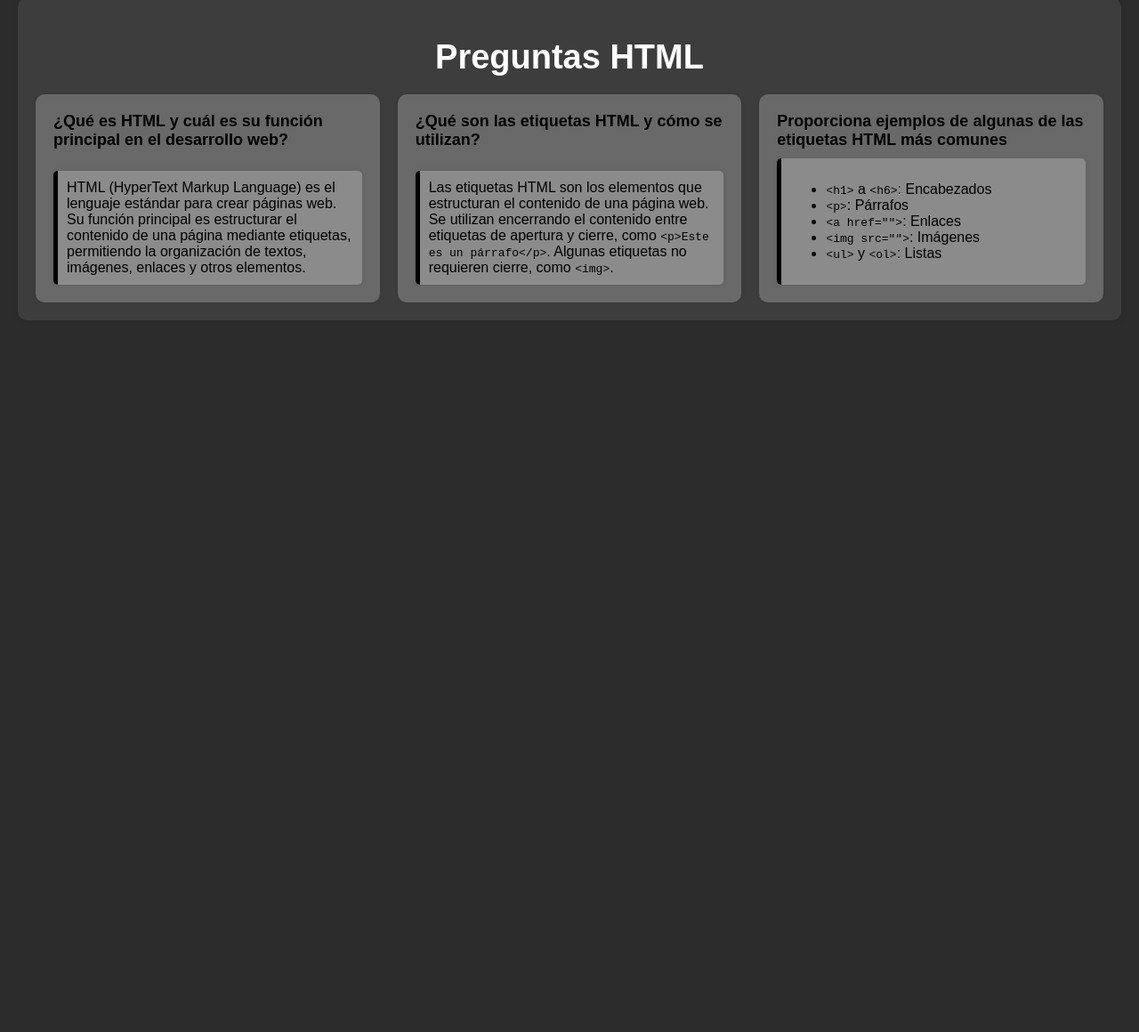
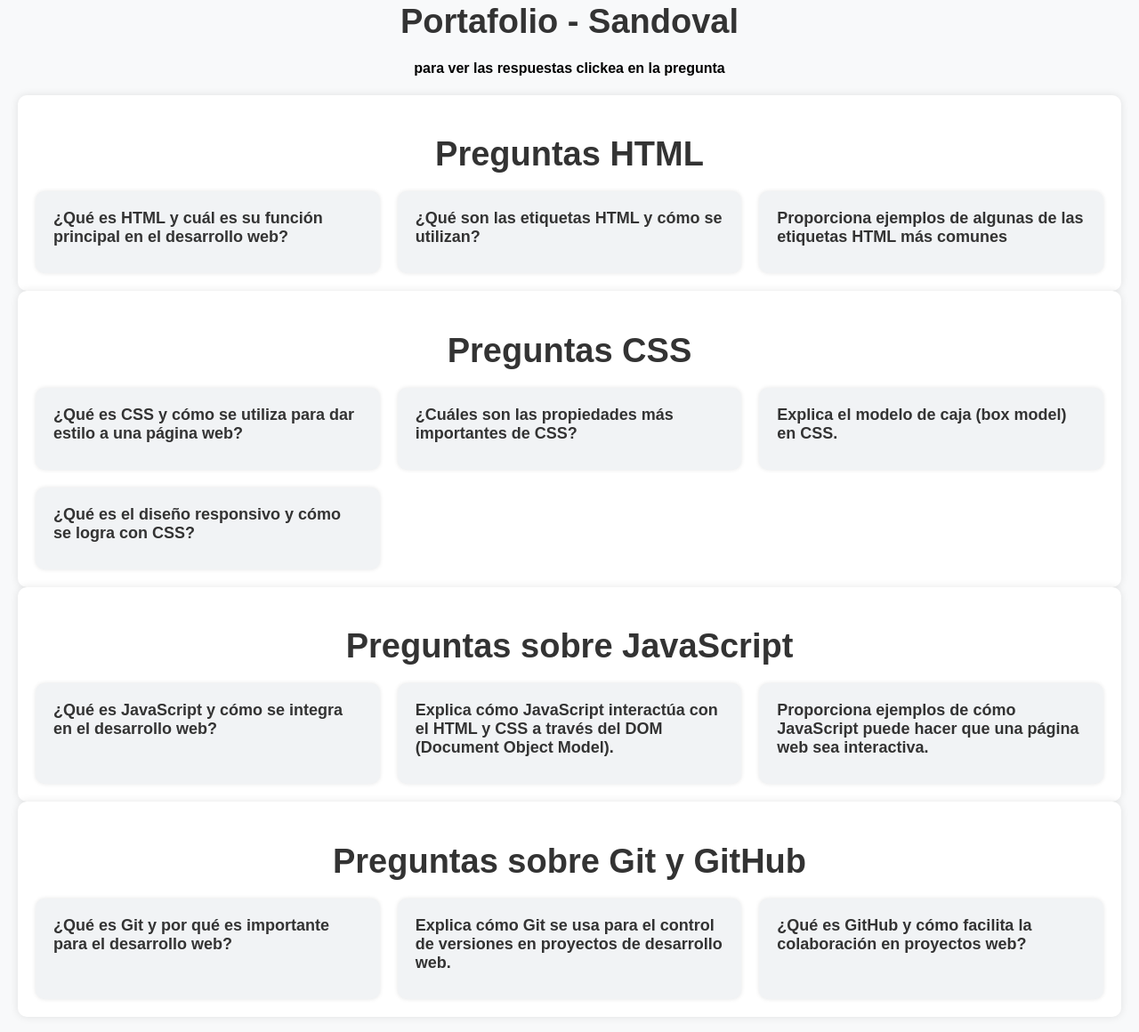
Before and after one commit to Sandoval0315/RepasoPaginasWebs--Sandoval, a plain HTML site: page index.html in a window 1280 px wide. Shown: the part 22-1182 px from the top of the page at 89% size. Before the commit the page ends 800 px from the top, so only its background shows below. Drawn offline with Linux system fonts and the light colour scheme.

Commit message:
termine el portafolio

```diff
--- a/index.html
+++ b/index.html
@@ -5,18 +5,17 @@
     <meta charset="UTF-8">
     <meta name="viewport" content="width=device-width, initial-scale=1.0">
     <title>Pagina Web</title>
-    <link rel="stylesheet" href="js/js.js">
     <style>
 body {
     font-family: Arial, sans-serif;
-            background-color: #2c2c2c;
+    background-color: #f8f9fa;
     margin: 20px;
 }
 
 .contenido {
     max-width: 1200px;
     margin: auto;
-            background: #3d3d3d;
+    background: #ffffff;
     padding: 20px;
     border-radius: 10px;
     box-shadow: 0 0 10px rgba(0, 0, 0, 0.1);
@@ -24,7 +23,7 @@
 
 h1 {
     text-align: center;
-            color: #ffffff;
+    color: #333333;
     font-size: 38px;
     margin-bottom: 20px;
 }
@@ -36,43 +35,54 @@
 }
 
 .tarjeta {
-            background: #696969;
+    background: #f1f3f5;
     padding: 20px;
     border-radius: 10px;
     box-shadow: 0 0 5px rgba(0, 0, 0, 0.1);
     display: flex;
     flex-direction: column;
     justify-content: space-between;
+    transition: all 0.3s ease-in-out;
 }
 
 .pregunta {
     font-weight: bold;
     font-size: 18px;
     margin-bottom: 10px;
+    color: #333333;
 }
 
 .respuesta {
-            background: #8b8b8b;
-            padding: 10px;
-            border-radius: 5px;
-            border-left: 5px solid #000000;
-            box-shadow: 0 0 5px rgba(0, 0, 0, 0.1);
+    max-height: 0;
+    overflow: hidden;
+    transition: max-height 0.4s ease-in-out;
 }
 
+.respuesta.activa {
+    padding: 10px;
+    border-left: 5px solid #007bff;
+}
+
+
+
+
 .tarjeta:hover {
-            background: #dfe6ee;
+    background: #dee2e6;
     transform: translateY(-5px);
-            transition: all 0.3s ease-in-out;
-
 }
 
 .pregunta {
     transition: transform 0.2s ease-out;
 }
+h4{
+text-align: center;}
+
     </style>
 </head>
 
 <body>
+    <h1 class="Titulo">Portafolio - Sandoval</h1>
+    <h4>para ver las respuestas clickea en la pregunta</h4>
     <div class="contenido">
         <h1>Preguntas HTML</h1>
         <div class="cuadro">
@@ -106,6 +116,91 @@
             </div>
         </div>
     </div>
+
+    <div class="contenido">
+        <h1>Preguntas CSS</h1>
+        <div class="cuadro">
+            <div class="tarjeta">
+                <div class="pregunta">¿Qué es CSS y cómo se utiliza para dar estilo a una página web?</div>
+                <div class="respuesta">CSS (Cascading Style Sheets) es un lenguaje de estilos que se usa para dar diseño y formato a una página web mediante reglas que afectan la apariencia de los elementos HTML.</div>
+            </div>
+            <div class="tarjeta">
+                <div class="pregunta">¿Cuáles son las propiedades más importantes de CSS?</div>
+                <div class="respuesta">Las propiedades más importantes de CSS incluyen color, font-size, margin, padding, display, position, width y height.</div>
+            </div>
+            <div class="tarjeta">
+                <div class="pregunta">Explica el modelo de caja (box model) en CSS.</div>
+                <div class="respuesta">
+                    El modelo de caja en CSS representa cómo los elementos HTML se estructuran en rectángulos con content, padding, border y margin.
+                </div>
+            </div>
+            <div class="tarjeta">
+                <div class="pregunta">¿Qué es el diseño responsivo y cómo se logra con CSS?</div>
+                <div class="respuesta">
+                    El diseño responsivo permite que una web se adapte a diferentes tamaños de pantalla y se logra con media queries, flexbox, grid y unidades relativas como % y rem.
+                </div>
+            </div>
+        </div>
+    </div>
+
+    <div class="contenido">
+        <h1>Preguntas sobre JavaScript</h1>
+        <div class="cuadro">
+            <div class="tarjeta">
+                <div class="pregunta">¿Qué es JavaScript y cómo se integra en el desarrollo web?</div>
+                <div class="respuesta">
+                    JavaScript es un lenguaje de programación que permite agregar interactividad a las páginas web. Se integra en el desarrollo web mediante scripts que pueden estar dentro del HTML (en etiquetas &lt;script&gt;) o en archivos externos.
+                </div>
+            </div>
+            <div class="tarjeta">
+                <div class="pregunta">Explica cómo JavaScript interactúa con el HTML y CSS a través del DOM (Document Object Model).</div>
+                <div class="respuesta">
+                    JavaScript interactúa con HTML y CSS a través del DOM (Document Object Model), que representa la estructura de la página web como un árbol de nodos. Con JavaScript, se pueden modificar los elementos, cambiar estilos, agregar o eliminar contenido dinámicamente.
+                </div>
+            </div>
+            <div class="tarjeta">
+                <div class="pregunta">Proporciona ejemplos de cómo JavaScript puede hacer que una página web sea interactiva.</div>
+                <div class="respuesta">
+                    Algunos ejemplos incluyen:
+                    <ul>
+                        <li>Mostrar u ocultar elementos con eventos como clics.</li>
+                        <li>Validar formularios antes de enviarlos.</li>
+                        <li>Cambiar el contenido de la página sin recargarla (AJAX).</li>
+                        <li>Crear efectos visuales como animaciones y transiciones.</li>
+                    </ul>
+                </div>
+            </div>
+        </div>
+    </div>
+
+
+    <div class="contenido">
+        <h1>Preguntas sobre Git y GitHub</h1>
+        <div class="cuadro">
+            <div class="tarjeta">
+                <div class="pregunta">¿Qué es Git y por qué es importante para el desarrollo web?</div>
+                <div class="respuesta">
+                    Git es un sistema de control de versiones distribuido que permite gestionar cambios en el código fuente de un proyecto. Es importante en el desarrollo web porque facilita el seguimiento de modificaciones, permite trabajar en equipo sin conflictos y mantiene un historial de versiones.
+                </div>
+            </div>
+            <div class="tarjeta">
+                <div class="pregunta">Explica cómo Git se usa para el control de versiones en proyectos de desarrollo web.</div>
+                <div class="respuesta">
+                    Git permite gestionar versiones de un proyecto mediante comandos como <code>git init</code>, <code>git add</code>, <code>git commit</code> y <code>git push</code>. Con Git, los desarrolladores pueden trabajar en ramas separadas, fusionar cambios y revertir errores sin afectar la versión principal del código.
+                </div>
+            </div>
+            <div class="tarjeta">
+                <div class="pregunta">¿Qué es GitHub y cómo facilita la colaboración en proyectos web?</div>
+                <div class="respuesta">
+                    GitHub es una plataforma basada en la nube que permite alojar repositorios Git y facilita la colaboración entre desarrolladores. Ofrece herramientas como pull requests, issues y revisión de código, lo que permite a los equipos trabajar de manera eficiente en proyectos web compartidos.
+                </div>
+            </div>
+        </div>
+    </div>
+
+    <script src="js/js.js"></script>
+
+
 </body>
 
 </html>
--- a/js/js.js
+++ b/js/js.js
@@ -1,9 +1,19 @@
-document.addEventListener("scroll", function () {
+document.addEventListener("DOMContentLoaded", function () {
     let preguntas = document.querySelectorAll(".pregunta");
 
     preguntas.forEach(pregunta => {
-        let speed = 0.5; // Ajusta la velocidad del efecto
-        let yOffset = window.scrollY * speed;
-        pregunta.style.transform = `translateY(${yOffset}px)`;
+        pregunta.addEventListener("click", function () {
+            let respuesta = this.nextElementSibling;
+
+            // Alternar clase "activa" para la animación
+            respuesta.classList.toggle("activa");
+
+            // Alternar altura para animar
+            if (respuesta.classList.contains("activa")) {
+                respuesta.style.maxHeight = respuesta.scrollHeight + "px";
+            } else {
+                respuesta.style.maxHeight = null;
+            }
+        });
     });
 });
```
Lines whose indentation alone changed are shown as unchanged.
